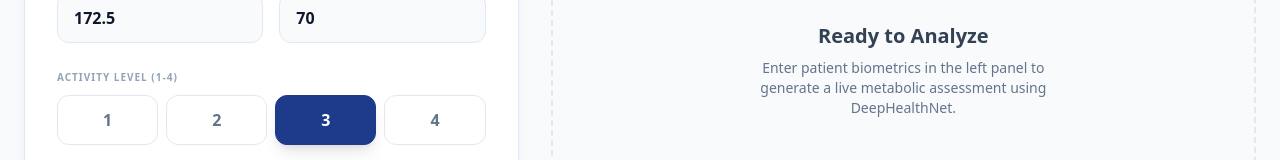
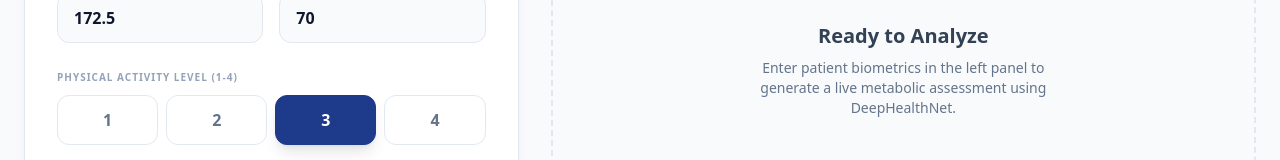
Before and after one commit to Sirichandanakota/Obesity_Prediction_with_Research_Paper_, a React (Vite) app: page / in a window 1280 px wide. Shown: the part 462-622 px from the top of the page. Built offline with nearby package versions, Linux system fonts and the light colour scheme.

Commit message:
Update App.jsx

```diff
--- a/App.jsx
+++ b/App.jsx
@@ -271,7 +271,7 @@ const App = () => {
                         </div>
                       </div>
                       <div className="space-y-2">
-                        <label className="text-[10px] font-black text-slate-400 uppercase tracking-widest">Activity Level (1-4)</label>
+                        <label className="text-[10px] font-black text-slate-400 uppercase tracking-widest">Physical Activity Level (1-4)</label>
                         <div className="grid grid-cols-4 gap-2">
                           {[1, 2, 3, 4].map(lvl => (
                             <button key={lvl} onClick={() => setFormData({...formData, activity: lvl})} className={`py-3 rounded-xl font-black transition-all border ${formData.activity === lvl ? 'bg-blue-900 border-blue-900 text-white shadow-lg' : 'bg-white dark:bg-slate-800 border-slate-200 dark:border-slate-700 text-slate-500 dark:text-slate-400 hover:border-blue-900'}`}>{lvl}</button>
```
